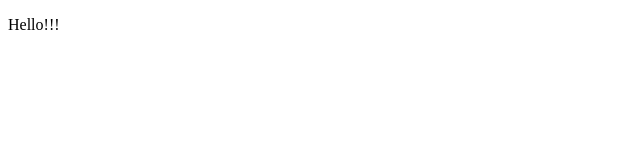
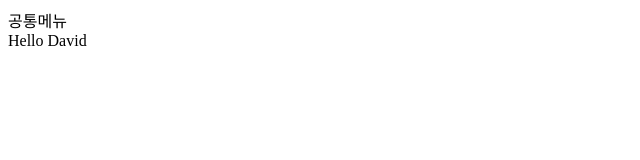
Before and after one commit to Na-David/MyBird, a Next.js app: page / in a window 1280 px wide. Shown: the top 160 px of the page, without its empty margins (0-640 px from the left). Built offline with nearby package versions, Linux system fonts and the light colour scheme.

Commit message:
common layout

```diff
--- /dev/null
+++ b/components/AppLayout.js
@@ -0,0 +1,20 @@
+import React from 'react';
+import PropTypes from 'prop-types';
+
+
+const AppLayout = ({children}) => {
+  return (
+    <div>
+        <div>
+            공통메뉴
+        </div>
+        {children}
+    </div>
+  )
+}
+
+AppLayout.propTypes = {
+    children: PropTypes.node.isRequired,
+}
+
+export default AppLayout
--- a/package.json
+++ b/package.json
@@ -11,6 +11,7 @@
   "license": "ISC",
   "dependencies": {
     "next": "^9.5.5",
+    "prop-types": "^15.8.1",
     "react": "^16.14.0",
     "react-dom": "^16.14.0"
   }
--- a/pages/index.js
+++ b/pages/index.js
@@ -1,9 +1,12 @@
 import React from 'react'
+import AppLayout from '../components/AppLayout'
 
 const Home = () => {
   return (
     <div>
-                <p>Hello!!!</p>
+        <AppLayout>
+            <div>Hello David</div>
+        </AppLayout>
     </div>
   )
 }
```
Also changed, not shown: 1 other file (tests, documents, lock files or other folders).
